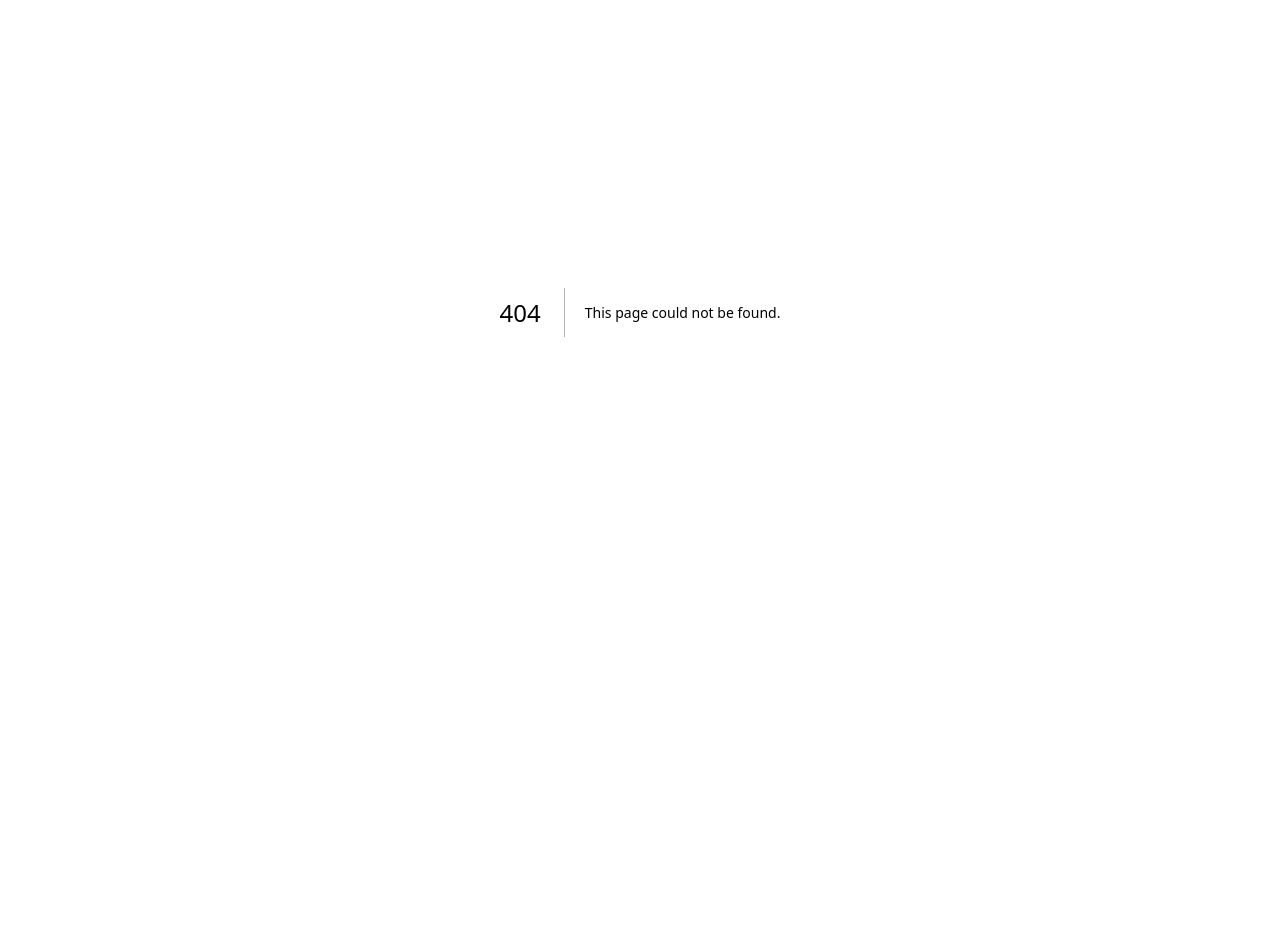
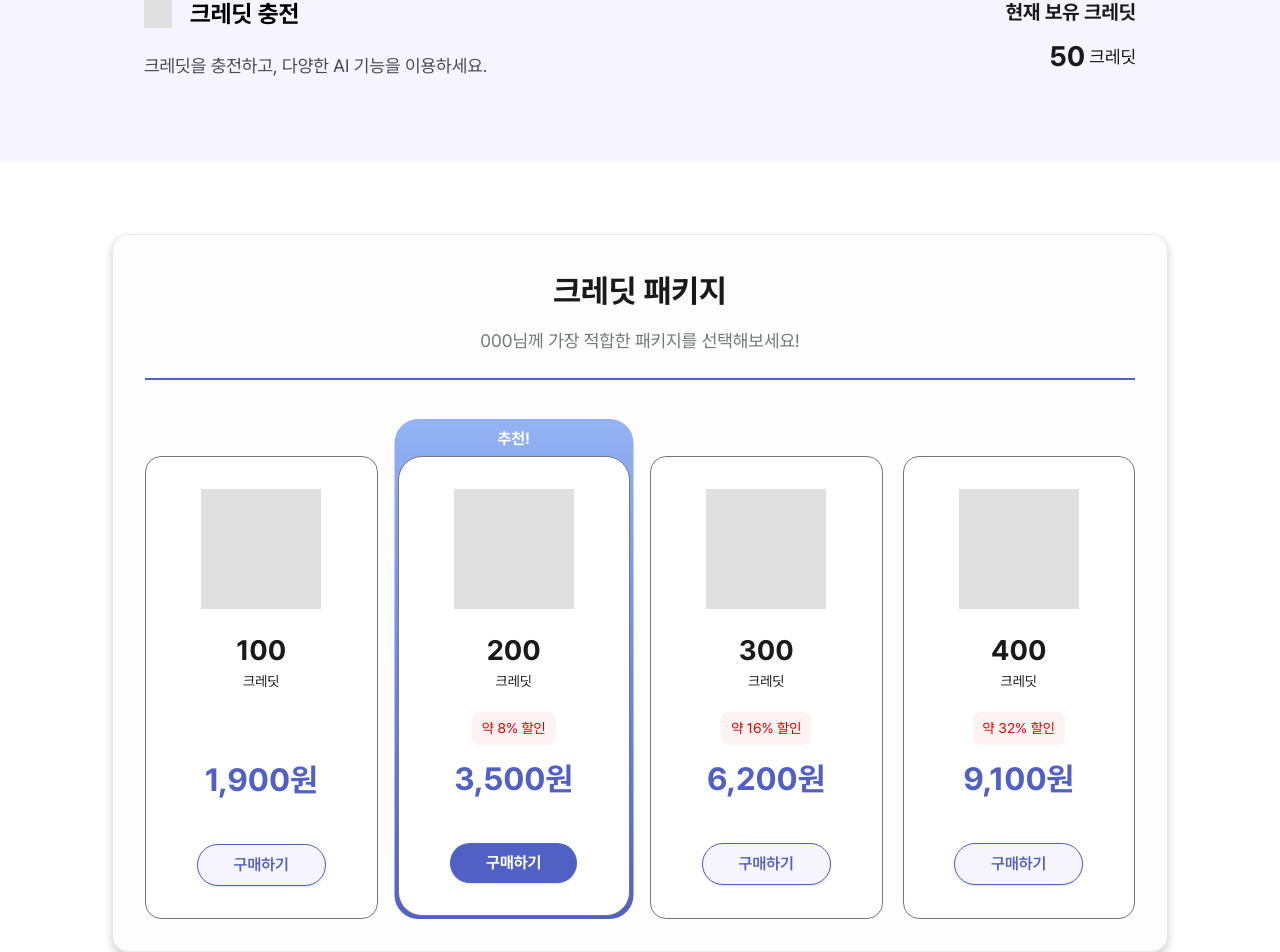
Before and after one commit to Teamie71/folioo-front, a Next.js app: page /topup in a window 1280 px wide. Before the commit this address had no page. Shown: the part 168-1120 px from the top of the page. Before the commit the page ends 880 px from the top, so only its background shows below. Built offline with nearby package versions, Linux system fonts and the light colour scheme.

Commit message:
✨ Feat: 크레딧 충전 페이지 기본 UI 구현

```diff
--- /dev/null
+++ b/src/app/topup/page.tsx
@@ -0,0 +1,170 @@
+'use client';
+
+import { CommonButton } from '@/components/CommonButton';
+
+export default function TopupPage() {
+  const currentCredits = 50; // TODO: 실제 사용자 크레딧 데이터로 교체
+  const userName = '000'; // TODO: 실제 사용자 이름으로 교체
+
+  const packages = [
+    {
+      id: 1,
+      credits: 100,
+      price: 1900,
+      discount: null,
+      recommended: false,
+    },
+    {
+      id: 2,
+      credits: 200,
+      price: 3500,
+      discount: 8,
+      recommended: true,
+    },
+    {
+      id: 3,
+      credits: 300,
+      price: 6200,
+      discount: 16,
+      recommended: false,
+    },
+    {
+      id: 4,
+      credits: 400,
+      price: 9100,
+      discount: 32,
+      recommended: false,
+    },
+  ];
+
+  const handlePurchase = (packageId: number) => {
+    // TODO: 구매 로직 구현
+    console.log(`구매: 패키지 ${packageId}`);
+  };
+
+  return (
+    <div className='flex flex-col gap-[4.5rem]'>
+      {/* 크레딧 충전 헤더 */}
+      <div className='mx-auto flex h-[15.625rem] w-full min-w-[66rem] bg-[#F6F5FF]'>
+        <div className='mx-auto flex min-w-[66rem] items-center justify-between px-[2rem]'>
+          {/* 크레딧 충전 타이틀 */}
+          <div>
+            <div className='flex flex-col gap-[1.25rem]'>
+              <div className='flex items-center gap-[1.125rem]'>
+                <div className='h-[1.75rem] w-[1.75rem] bg-[#E0E0E0]'></div>
+                <span className='text-[1.5rem] font-bold'>크레딧 충전</span>
+              </div>
+              <span className='text-[1.125rem] leading-[150%] text-[#464B53]'>
+                크레딧을 충전하고, 다양한 AI 기능을 이용하세요.
+              </span>
+            </div>
+          </div>
+
+          {/* 현재 보유 크레딧 */}
+          <div className='flex flex-col items-end gap-[0.5rem]'>
+            <span className='text-[20px] font-bold text-[#1A1A1A]'>
+              현재 보유 크레딧
+            </span>
+            <div className='flex items-center gap-[0.25rem]'>
+              <span className='text-[28px] font-bold text-[#1A1A1A]'>
+                {currentCredits}
+              </span>
+              <span className='text-[18px] font-normal text-[#1A1A1A]'>
+                크레딧
+              </span>
+            </div>
+          </div>
+        </div>
+      </div>
+
+      {/* 크레딧 패키지 섹션 */}
+      <div className='mx-auto flex w-[66rem] flex-col gap-[3rem]'>
+        <div className='mx-auto flex w-full flex-col gap-[1.5rem] rounded-[1rem] border border-[#E9EAEC] bg-[#FDFDFD] px-[2rem] py-[2rem] shadow-[0_4px_8px_0_rgba(0,0,0,0.2)]'>
+          {/* 패키지 섹션 타이틀 */}
+          <div className='flex flex-col items-center gap-[0.75rem]'>
+            <h2 className='text-[2rem] font-bold text-[#1A1A1A]'>크레딧 패키지</h2>
+            <p className='text-[1.125rem] text-[#74777D]'>
+              {userName}님께 가장 적합한 패키지를 선택해보세요!
+            </p>
+          </div>
+
+          {/* 구분선 */}
+          <div className='h-[1.5px] w-full bg-[#5060C5]'></div>
+
+          {/* 패키지 카드들 */}
+          <div className='mt-[3.25rem] grid grid-cols-4 gap-[1.25rem]'>
+            {packages.map((pkg) => {
+              const CardContent = (
+                <>
+                  {/* 회색 박스 */}
+                  <div className='h-[7.5rem] w-[7.5rem] bg-[#E0E0E0]'></div>
+
+                  {/* 크레딧 숫자 */}
+                  <span className='mt-[1.25rem] text-[28px] font-bold text-[#1A1A1A]'>
+                    {pkg.credits}
+                  </span>
+
+                  {/* 크레딧 텍스트 */}
+                  <span className='text-[14px] font-normal text-[#1A1A1A]'>
+                    크레딧
+                  </span>
+
+                  {/* 할인 정보 */}
+                  {pkg.discount && (
+                    <span className='mt-[1.25rem] rounded-[0.5rem] bg-[#FFF2F2] px-[0.625rem] py-[0.375rem] text-[14px] font-normal text-[#DC0000]'>
+                      약 {pkg.discount}% 할인
+                    </span>
+                  )}
+
+                  {/* 가격 */}
+                  <span
+                    className={`${pkg.discount ? 'mt-[0.625rem]' : 'mt-[4rem]'} text-[32px] font-bold text-[#5060C5]`}
+                  >
+                    {pkg.price.toLocaleString()}원
+                  </span>
+
+                  {/* 구매하기 버튼 */}
+                  <div className='mt-[2.5rem]'>
+                    <CommonButton
+                      variantType={pkg.recommended ? 'Primary' : 'Outline'}
+                      px='2.25rem'
+                      py='0.5rem'
+                      onClick={() => handlePurchase(pkg.id)}
+                    >
+                      구매하기
+                    </CommonButton>
+                  </div>
+                </>
+              );
+
+              if (pkg.recommended) {
+                return (
+                  <div key={pkg.id} className='relative'>
+                    {/* 뒤 카드 */}
+                    <div className='absolute top-[-2.3rem] left-1/2 -translate-x-1/2 z-0 w-[239px] h-[500px] rounded-[1.5rem] bg-gradient-to-b from-[#93B3F4] to-[#5060C5]'>
+                      <span className='absolute top-[0.5rem] left-1/2 -translate-x-1/2 text-[1rem] font-bold text-white'>추천!</span>
+                    </div>
+
+                    {/* 앞 카드 */}
+                    <div className='relative z-10 flex flex-col items-center rounded-[1.5rem] border border-[#74777D] bg-white px-[1.5rem] py-[2rem]'>
+                      {CardContent}
+                    </div>
+                  </div>
+                );
+              }
+
+              return (
+                <div
+                  key={pkg.id}
+                  className='relative flex flex-col items-center rounded-[1rem] border border-[#74777D] bg-white px-[1.5rem] py-[2rem]'
+                >
+                  {CardContent}
+                </div>
+              );
+            })}
+          </div>
+        </div>
+      </div>
+    </div>
+  );
+}
```
